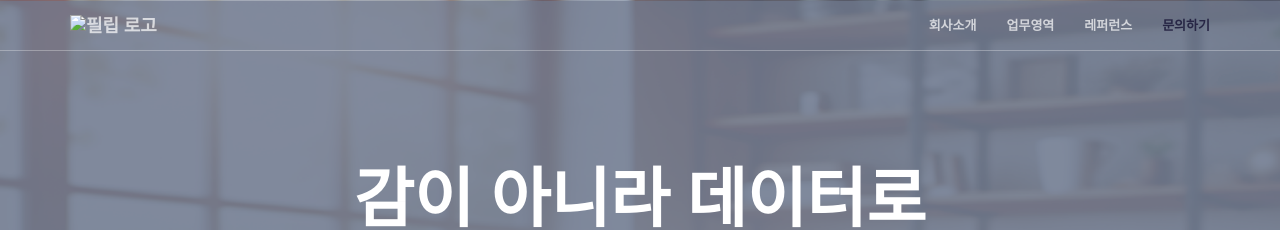
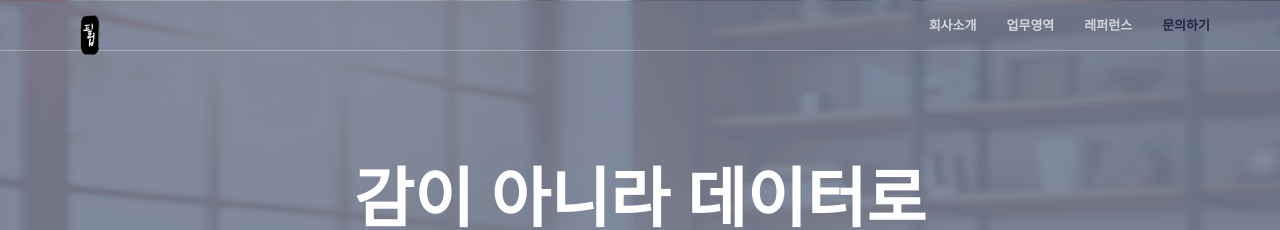
Before and after one commit to philipcommunication/philip-homepage, a Jekyll site: the page built from index.html, in a window 1280 px wide. Shown: the top 230 px of the page. Built offline with Jekyll 4.4.1, drawn with Linux system fonts in a browser that asks for light colours.

Commit message:
Update nav.html

```diff
--- a/_includes/nav.html
+++ b/_includes/nav.html
@@ -2,7 +2,7 @@
     <div class="container">
         <div class="navbar-header">
             <a class="navbar-brand page-scroll" href="#page-top">
-                <img src="images/logo.png" alt="필립 로고" id="nav-logo" class="logo">
+                <img src="img/logo.png" alt="필립 로고" id="nav-logo" class="logo">
                 <span id="nav-text" class="hidden">필립</span>
             </a>
         </div>
```
